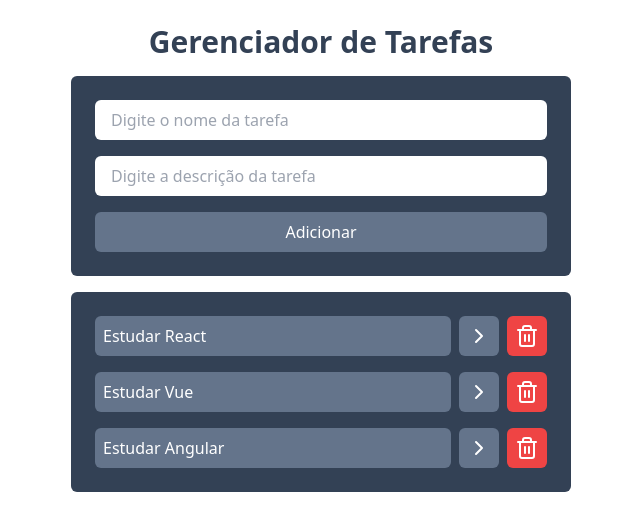
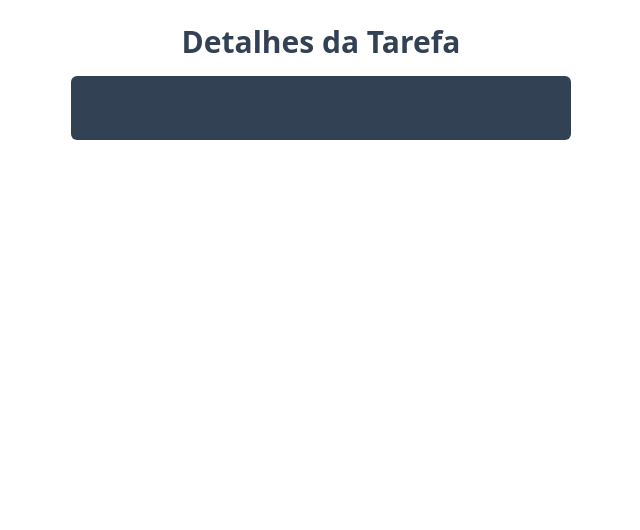
Before and after one commit to victorozoterio/things-list-react, a React (Vite) app: page /task in a window 1280 px wide. Shown: the top 530 px of the page, without its empty margins (319-959 px from the left). Built offline with nearby package versions, Linux system fonts and the light colour scheme.

Commit message:
feat: adiciona página de detalhes da tarefa

```diff
--- a/package.json
+++ b/package.json
@@ -13,6 +13,7 @@
     "lucide-react": "^0.435.0",
     "react": "^18.3.1",
     "react-dom": "^18.3.1",
+    "react-router-dom": "^6.26.1",
     "uuid": "^10.0.0"
   },
   "devDependencies": {
--- a/src/components/Tasks.jsx
+++ b/src/components/Tasks.jsx
@@ -1,6 +1,16 @@
 import { ChevronRightIcon, Trash2Icon } from "lucide-react";
+import { useNavigate } from "react-router-dom";
 
 function Tasks({ tasks, toggleTaskStatus, deleteTask }) {
+  const navigate = useNavigate();
+
+  function seeDetailsClick(task) {
+    const query = new URLSearchParams();
+    query.set("title", task.title);
+    query.set("description", task.description);
+    navigate(`/task?${query.toString()}`);
+  }
+
   return (
     <ul className="space-y-4 p-6 bg-slate-700 rounded-md">
       {tasks.map((task) => (
@@ -13,7 +23,10 @@
           >
             {task.title}
           </button>
-          <button className="bg-slate-500 p-2 rounded-md text-white">
+          <button
+            onClick={() => seeDetailsClick(task)}
+            className="bg-slate-500 p-2 rounded-md text-white"
+          >
             <ChevronRightIcon />
           </button>
           <button
--- a/src/main.jsx
+++ b/src/main.jsx
@@ -1,10 +1,23 @@
-import { StrictMode } from 'react'
-import { createRoot } from 'react-dom/client'
-import App from './App.jsx'
-import './index.css'
+import { StrictMode } from "react";
+import { createRoot } from "react-dom/client";
+import App from "./App.jsx";
+import "./index.css";
+import { createBrowserRouter, RouterProvider } from "react-router-dom";
+import TaskPage from "./pages/TaskPage.jsx";
 
-createRoot(document.getElementById('root')).render(
+const router = createBrowserRouter([
+  {
+    path: "/",
+    element: <App />,
+  },
+  {
+    path: "/task",
+    element: <TaskPage />,
+  },
+]);
+
+createRoot(document.getElementById("root")).render(
   <StrictMode>
-    <App />
-  </StrictMode>,
-)
+    <RouterProvider router={router} />
+  </StrictMode>
+);
--- /dev/null
+++ b/src/pages/TaskPage.jsx
@@ -0,0 +1,24 @@
+import { useSearchParams } from "react-router-dom";
+
+function TaskPage() {
+  const [searchParams] = useSearchParams();
+  const title = searchParams.get("title");
+  const description = searchParams.get("description");
+
+  return (
+    <div className="w-screen h-screen bg-white flex justify-center p-6">
+      <div className="w-[500px] space-y-4">
+        <h1 className="text-3xl text-slate-700 font-bold text-center mb-4">
+          Detalhes da Tarefa
+        </h1>
+
+        <div className="space-y-4 p-6 bg-slate-700 rounded-md flex flex-col">
+          <h2 className="text-xl text-white font-bold">{title}</h2>
+          <p className="text-white">{description}</p>
+        </div>
+      </div>
+    </div>
+  );
+}
+
+export default TaskPage;
```
Also changed, not shown: 2 other files (tests, documents, lock files or other folders).
